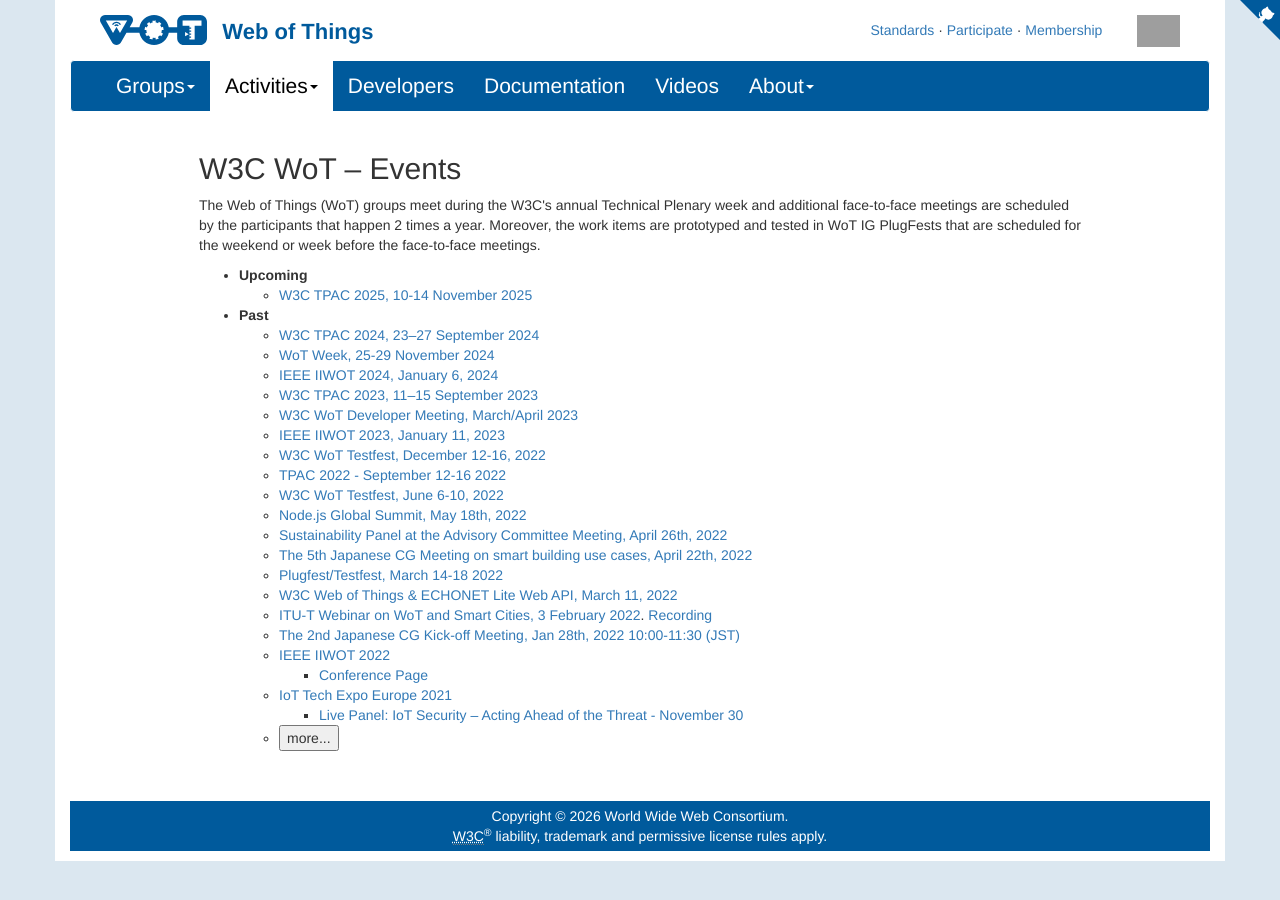
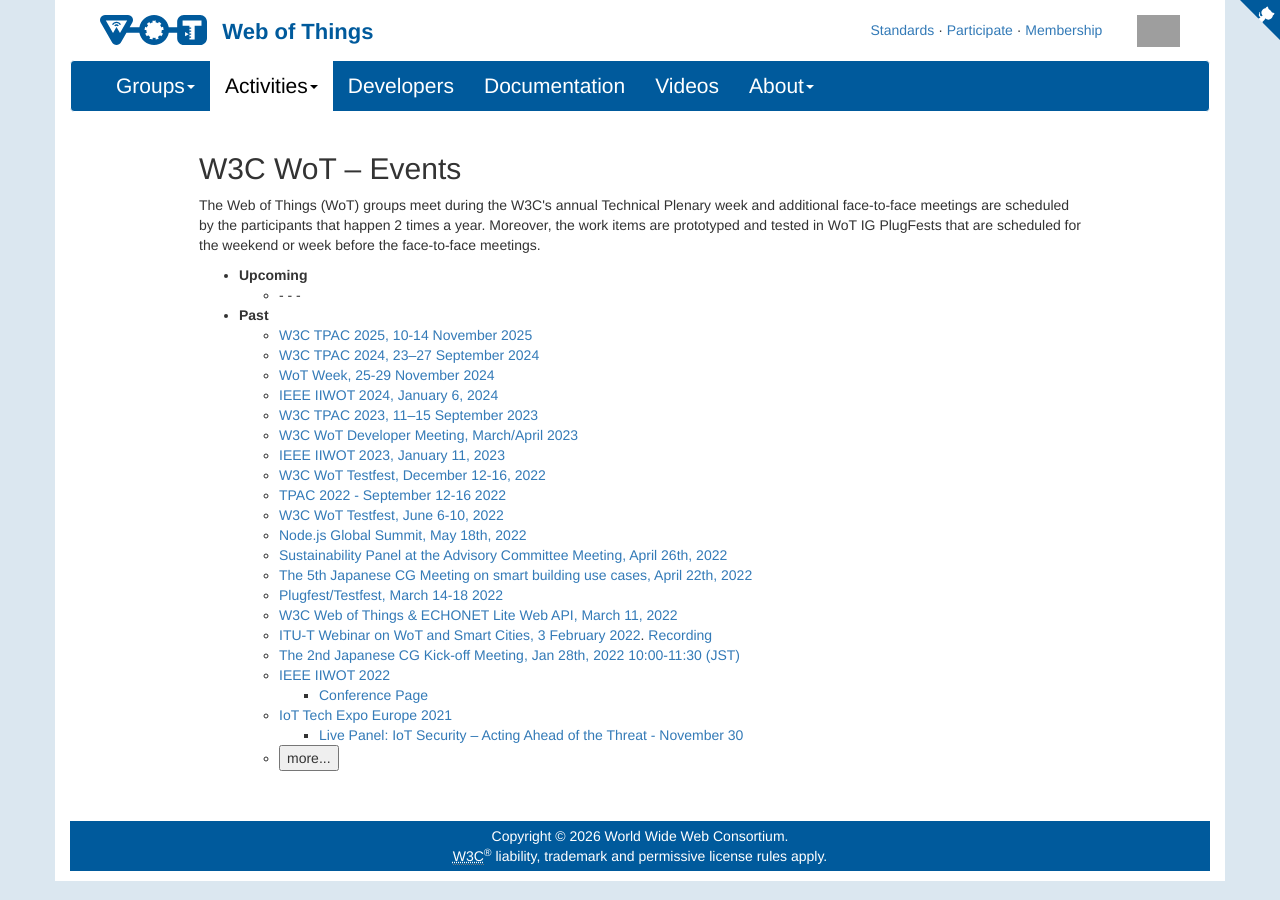
Before and after one commit to w3c/wot-marketing, a Jekyll site: the page built from docs/activities/events/index.html, in a window 1280 px wide. Built offline with Jekyll 4.4.1, drawn with Linux system fonts in a browser that asks for light colours; nearby versions of some CDN libraries; comment, search, counter and statistics services are not loaded.

Commit message:
Fix upcoming events list

```diff
--- a/docs/activities/events/index.html
+++ b/docs/activities/events/index.html
@@ -28,12 +28,13 @@
 		<li>
 			<strong>Upcoming</strong>
 			<ul>
-				<li><a href="https://www.w3.org/wiki/TPAC/2025">W3C TPAC 2025, 10-14 November 2025</a></li>
+				<li>- - -</li>
 			</ul>
 		</li>
 		<li>
 			<strong>Past</strong>
 			<ul>
+				<li><a href="https://www.w3.org/wiki/TPAC/2025">W3C TPAC 2025, 10-14 November 2025</a></li>
 				<li><a href="https://www.w3.org/2024/09/TPAC/Overview.html">W3C TPAC 2024, 23–27 September 2024</a></li>
 				<li><a href="https://www.w3.org/WoT/IG/wiki/Wiki_for_WoT_Week_2024_planning">WoT Week, 25-29 November 2024</a></li>
 				<li><a href="https://iiwot24.nws.cs.unibo.it/">IEEE IIWOT 2024, January 6, 2024</a></li>
```
